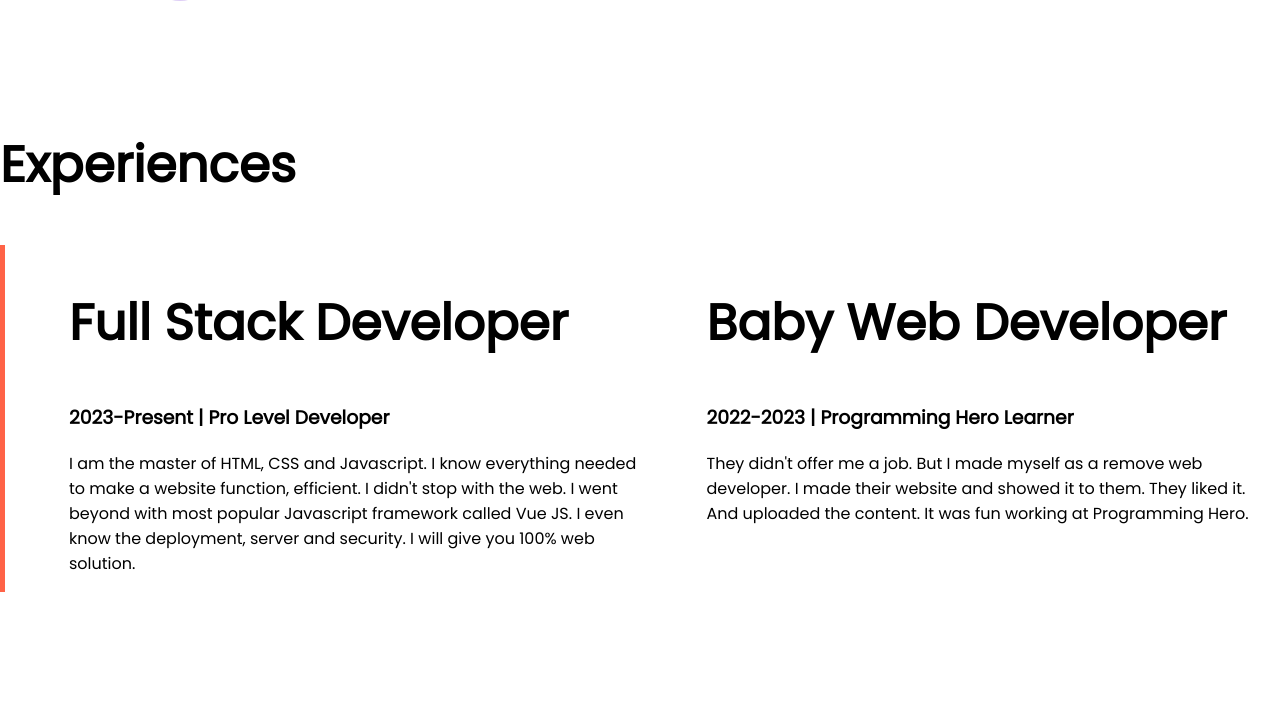
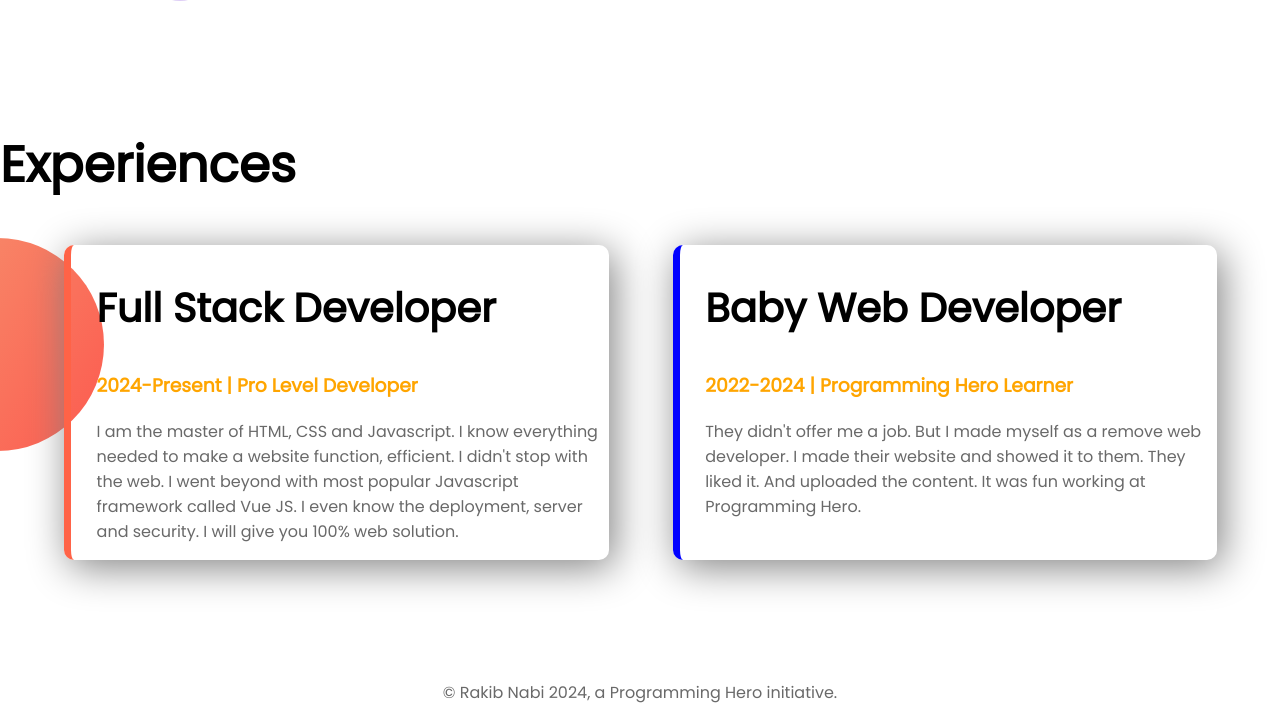
Before and after one commit to rakib099/developer-portfolio2, a plain HTML site: page index.html in a window 1280 px wide. Shown: the part 1082-1803 px from the top of the page. Drawn offline with Linux system fonts and the light colour scheme.

Commit message:
experience section and footer added

```diff
--- a/index.html
+++ b/index.html
@@ -50,19 +50,23 @@
     <section class="experience-area">
         <h1>Experiences</h1>
         <div class="flexible-container">
-            <div id="full-stack-experience" class="half-width">
-                <h1>Full Stack Developer</h1>
-                <h3>2023-Present | Pro Level Developer</h3>
+            <div id="full-stack-experience" class="experience-item">
+                <h2>Full Stack Developer</h2>
+                <h3 class="orange-color">2024-Present | Pro Level Developer</h3>
                 <p>I am the master of HTML, CSS and Javascript. I know everything needed to make a website function, efficient. I didn't stop with the web. I went beyond with most popular Javascript framework called Vue JS. I even know the deployment, server and security. I will give you 100% web solution.</p>
             </div>
 
-            <div id="web-dev-experience" class="half-width">
-                <h1>Baby Web Developer</h1>
-                <h3>2022-2023 | Programming Hero Learner</h3>
+            <div id="web-dev-experience" class="experience-item">
+                <h2>Baby Web Developer</h2>
+                <h3 class="orange-color">2022-2024 | Programming Hero Learner</h3>
                 <p>They didn't offer me a job. But I made myself as a remove web developer. I made their website and showed it to them. They liked it. And uploaded the content. It was fun working at Programming Hero.</p>
             </div>
         </div>
     </section>
+
+    <footer>
+        <p>© Rakib Nabi 2024, a Programming Hero initiative.</p>
+    </footer>
 </body>
 
 </html>
--- a/style.css
+++ b/style.css
@@ -8,6 +8,10 @@ h1 {
 h2 {
     font-size: 40px;
 }
+p {
+    color: dimgray;
+}
+
 .orange-color {
     color: orange;
 }
@@ -45,11 +49,29 @@ h2 {
     padding-right: 130px;
     /* text-align: justify; */
 }
+.experience-area {
+    background-image: url(images/exp-bg.png);
+    background-repeat: no-repeat;
+    background-position: left;
+}
 
-/* .experience-item {
-
-} */
+.experience-item {
+    width: 40%;
+    margin-left: 5%;
+    /* margin-right: 5%; */
+    padding-left: 2%;
+    /* padding-right: 25px; */
+    border-radius: 10px;
+    box-shadow: 5px 7px 40px gray;
+}
 
 #full-stack-experience {
-    border-left: 5px solid tomato;
+    border-left: 7px solid tomato;
 }
+#web-dev-experience {
+    border-left: 7px solid blue;
+}
+
+footer p {
+    text-align: center;
+}
```
